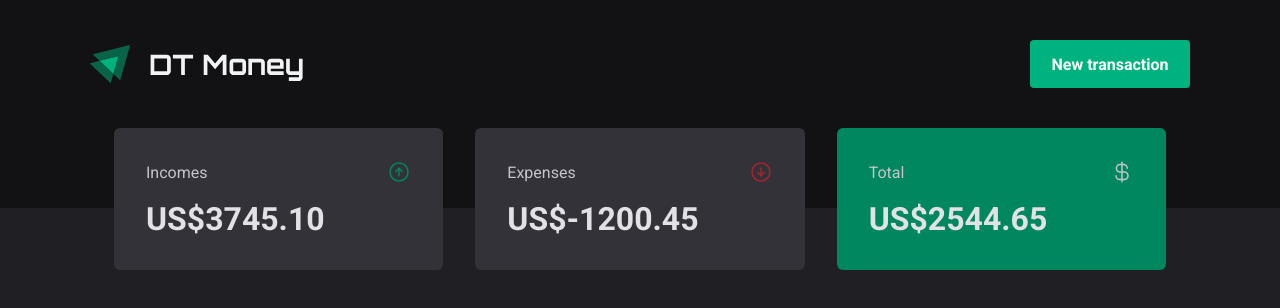
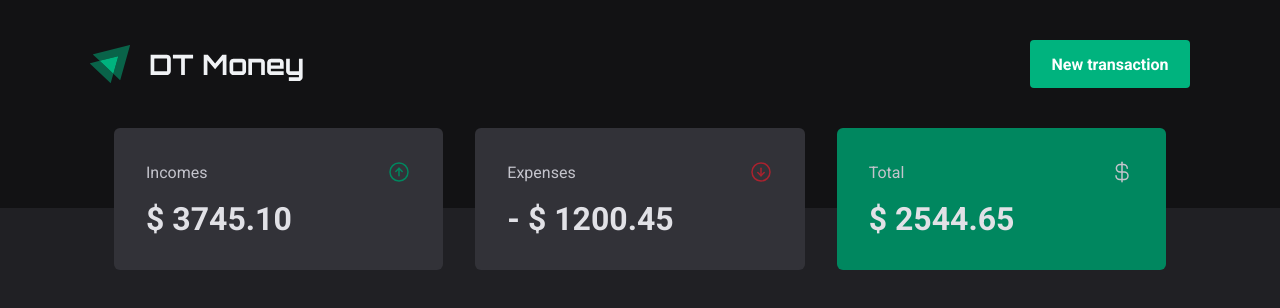
Before and after one commit to ssdev-95/ignite-2022-module-03-dt-money, a React (Vite) app: page / in a window 1280 px wide. Shown: the top 308 px of the page. Built offline with nearby package versions, Linux system fonts and the light colour scheme.

Commit message:
update: some styles adjustments

```diff
--- a/src/components/summary-card/index.tsx
+++ b/src/components/summary-card/index.tsx
@@ -9,6 +9,8 @@ type SummaryCardProps = {
 }
 
 export function SummaryCard({ children, title, ammount, variant }:SummaryCardProps) {
+  const signal = ammount < 0 ? '- $ ' : '$ '
+	const normalizedAmmount = ammount < 0 ? (ammount * (-1)) : ammount
 	return (
 	  <SummaryCardBasis variant={
 		  variant ?
@@ -20,7 +22,7 @@ export function SummaryCard({ children, title, ammount, variant }:SummaryCardPro
 				{ children }
 			</header>
 
-			<strong>US${ammount.toFixed(2)}</strong>
+			<strong>{`${signal}${normalizedAmmount.toFixed(2)}`}</strong>
 		</SummaryCardBasis>
 	)
 }
--- a/src/components/summary-card/styles.ts
+++ b/src/components/summary-card/styles.ts
@@ -7,7 +7,7 @@ type SummaryCardBasisProps = {
 export const SummaryCardBasis = styled.div<SummaryCardBasisProps>`
   border-radius: 6px;
 	padding: 2rem;
-	width: 22rem;
+	flex: 1;
 
 	${props => !props.variant && css`
 		background-color: ${props.theme['gray-600']};
@@ -35,6 +35,17 @@ export const SummaryCardBasis = styled.div<SummaryCardBasisProps>`
 	}
 
 	@media(max-width:869px) {
-		width: 18rem;
+		flex: none;
+		width: 22rem;
+
+		&:not(&+div) {
+			margin-left: 12rem;
+		}
+	}
+
+	@media(max-width:721px) {
+		&:not(&+div) {
+			margin-left: 43rem !important;
+		}
 	}
 `
--- a/src/components/summary/styles.ts
+++ b/src/components/summary/styles.ts
@@ -16,8 +16,6 @@ export const Wrapper = styled.div`
 	overflow-x: auto;
 
 	@media(max-width:869px) {
-		padding-left: 25rem;
-
 		-ms-overflow-style: none;
 		scrollbar-width: none;
 
```
